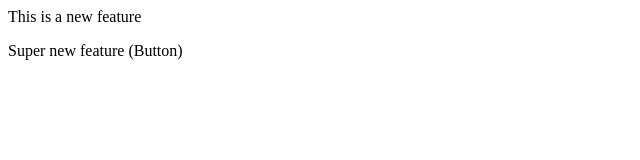
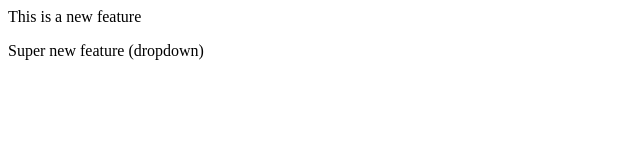
Before and after one commit to notsuperhero/localrepo, a plain HTML site: page index.html in a window 1280 px wide. Shown: the full height of the page, 0-640 px from the left. Drawn offline with Linux system fonts and the light colour scheme.

Commit message:
Add Dropdown

```diff
--- a/index.html
+++ b/index.html
@@ -1,2 +1,2 @@
 <p>This is a new feature</p>
-<p>Super new feature (Button)</p>
+<p>Super new feature (dropdown)</p>
```
